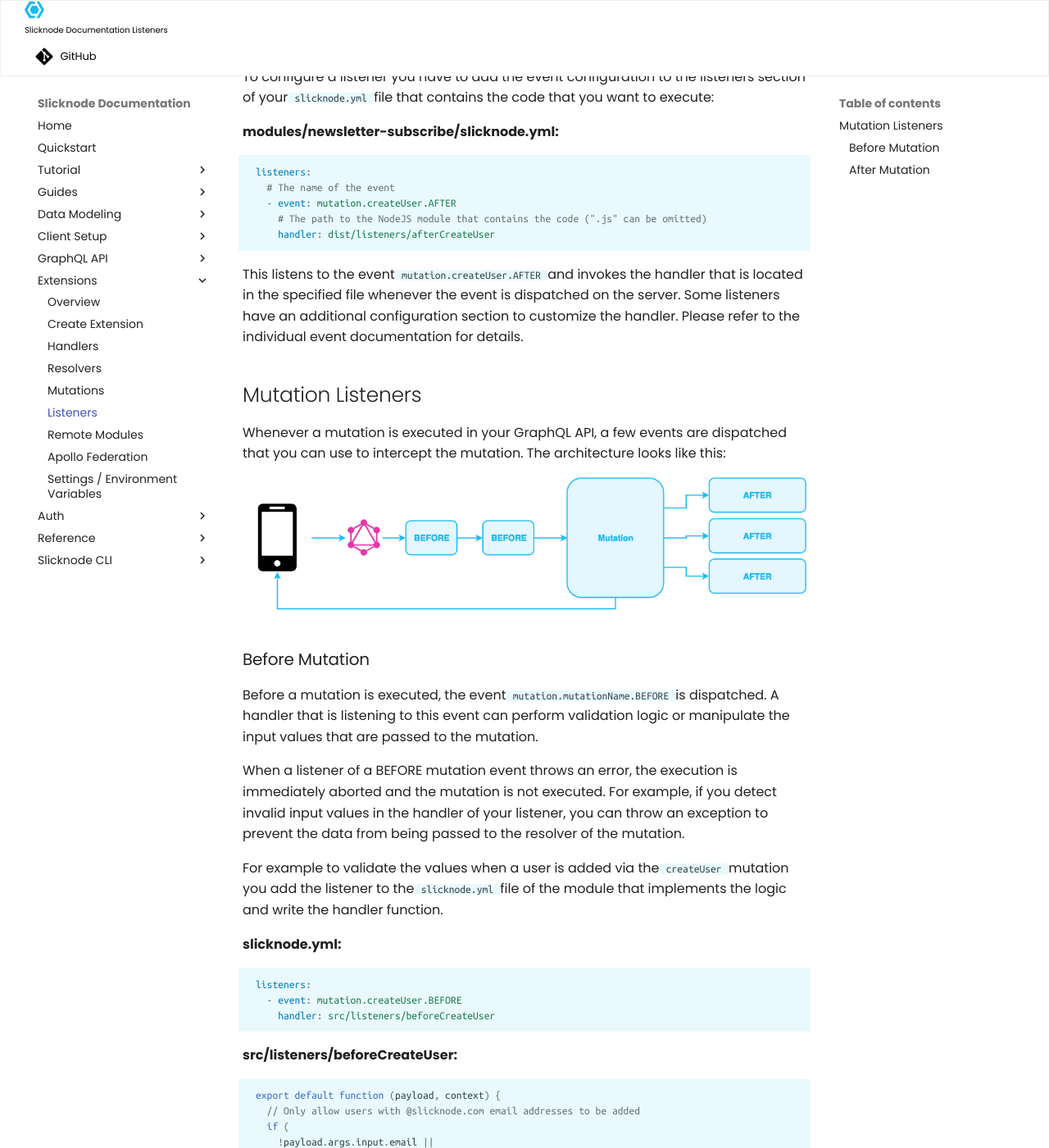
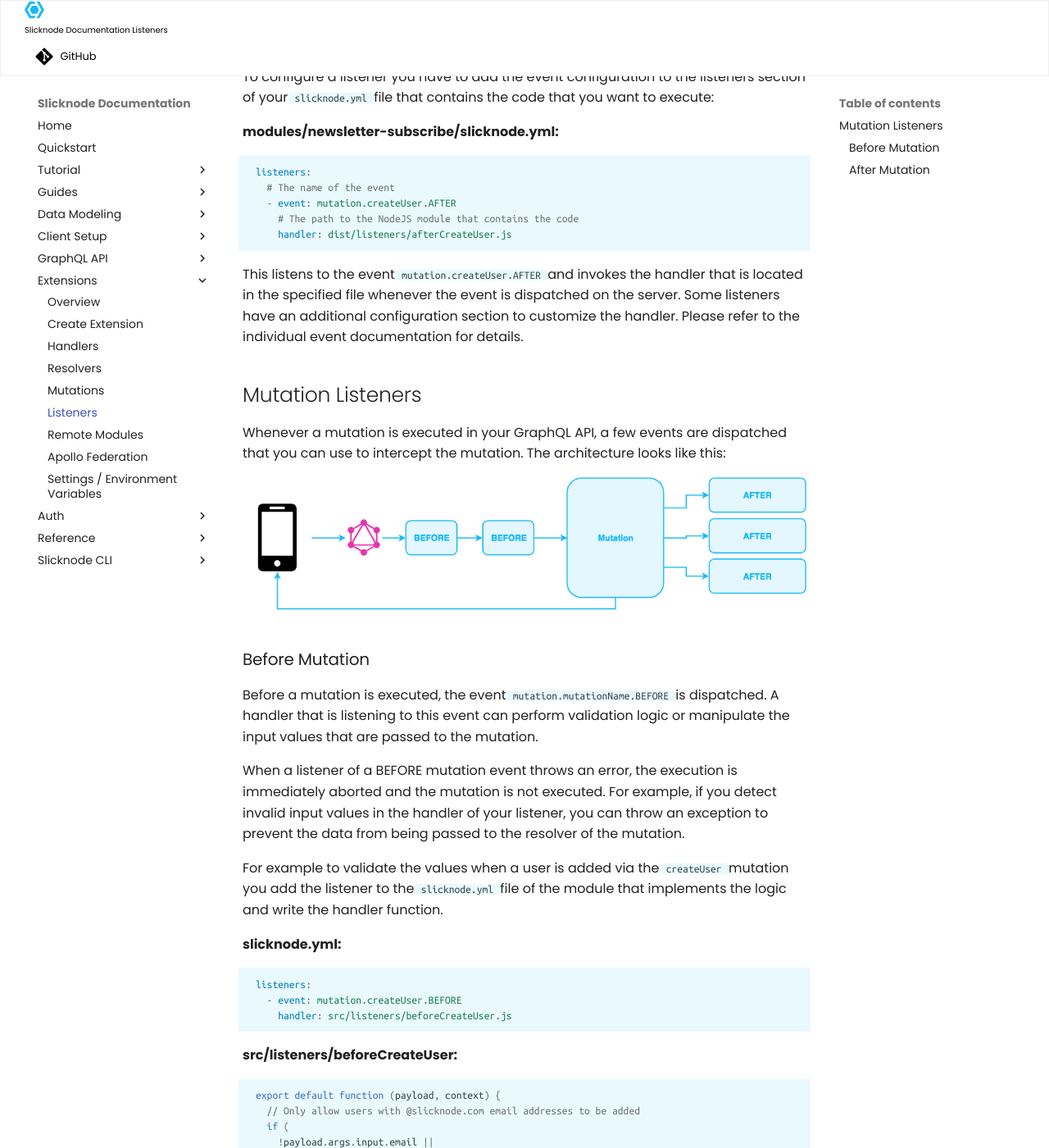
Before and after one commit to slicknode/slicknode, an MkDocs documentation site: the page built from docs/docs/extensions/listeners.md, in a window 1280 px wide and 1400 px high, scrolled down 288 px. Shown: the whole window at 82% size. Built offline with MkDocs 1.6.1 and Material for MkDocs 9.7.7, drawn with Linux system fonts in a browser that asks for light colours; comment, search, counter and statistics services are not loaded; some of the changed text lies outside the part shown.

Commit message:
Update docs to include file extension in handler configuration

````diff
--- a/docs/docs/extensions/listeners.md
+++ b/docs/docs/extensions/listeners.md
@@ -17,8 +17,8 @@ your `slicknode.yml` file that contains the code that you want to execute:
 listeners:
   # The name of the event
   - event: mutation.createUser.AFTER
-    # The path to the NodeJS module that contains the code (".js" can be omitted)
-    handler: dist/listeners/afterCreateUser
+    # The path to the NodeJS module that contains the code
+    handler: dist/listeners/afterCreateUser.js
 ```
 
 This listens to the event `mutation.createUser.AFTER` and invokes the handler that is located in the specified file
@@ -52,7 +52,7 @@ the handler function.
 ```yaml
 listeners:
   - event: mutation.createUser.BEFORE
-    handler: src/listeners/beforeCreateUser
+    handler: src/listeners/beforeCreateUser.js
 ```
 
 **src/listeners/beforeCreateUser:**
@@ -90,7 +90,7 @@ configuration of your `slicknode.yml` could look something like this:
 ```yaml
 listeners:
   - event: mutation.createUser.AFTER
-    handler: src/listeners/afterCreateUser
+    handler: src/listeners/afterCreateUser.js
     # Additional configuration for this specific listener:
     config:
       # Query of the mutation payload to be sent to handler
````
Also changed, not shown: docs/docs/extensions/create-extension.md (+9 -14 lines), docs/docs/extensions/mutations.md (+1 -1 lines), docs/docs/extensions/resolvers.md (+1 -1 lines).
